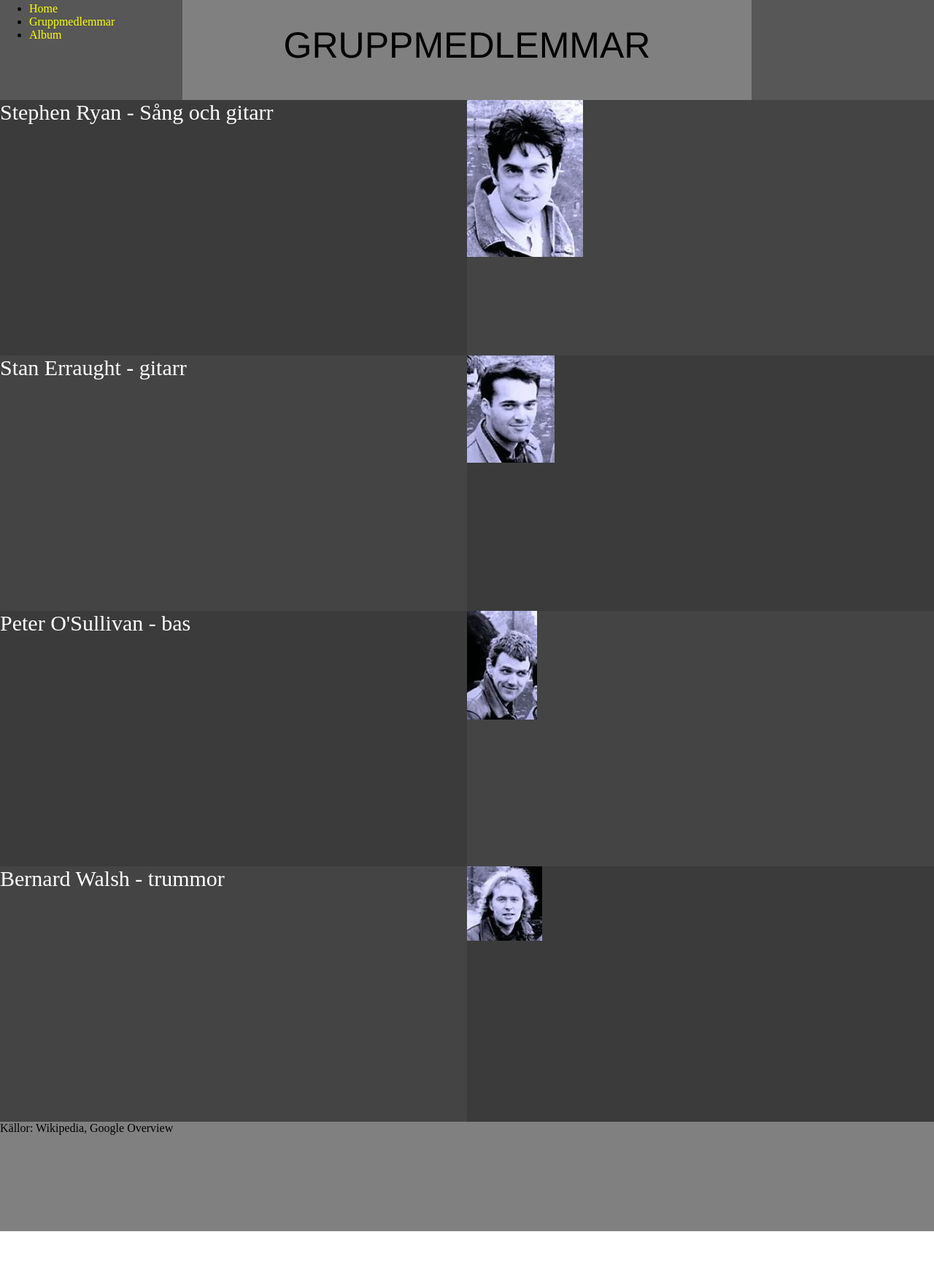
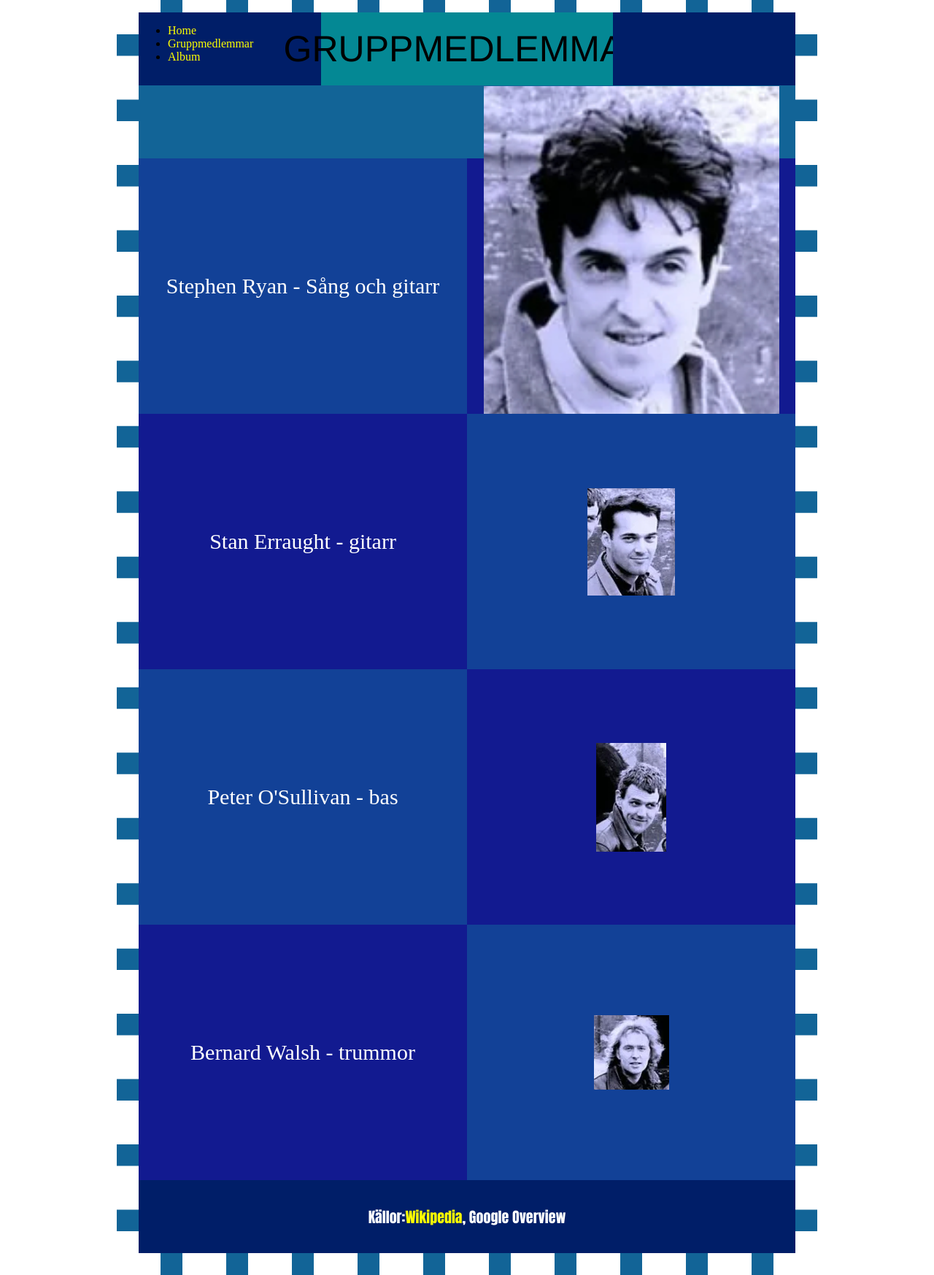
Before and after one commit to kebo09001/StarsOfHeaven, a plain HTML site: page gruppmedlemmar.html in a window 1280 px wide. Shown: the part 13-1760 px from the top of the page at 73% size. Before the commit the page ends 1700 px from the top, so only its background shows below. Drawn offline with Linux system fonts and the light colour scheme.

Commit message:
Version 3 - Förbättrad layout, bilder på albumsidan, finjusteringar

```diff
--- a/gruppmedlemmar.html
+++ b/gruppmedlemmar.html
@@ -6,7 +6,7 @@
         <link href="style.css" rel="stylesheet">
     </head>
     <body>
-        <div class="containerB">
+        <div class="containergruppmedlemmar background">
             <header class="navigation">
             <nav>
                 <ul>
@@ -22,21 +22,21 @@
                 </ul>
             </nav>
             </header>
-            <header class="titel centre">GRUPPMEDLEMMAR</header>
+            <header class="titel aligncentre">GRUPPMEDLEMMAR</header>
             <header class="filler"></header>
-            <main class="">Stephen Ryan - Sång och gitarr
+            <main class="Namn1 aligncentre">Stephen Ryan - Sång och gitarr
             </main>
-            <main class="information2">Stan Erraught - gitarr
+            <main class="Namn2 aligncentre">Stan Erraught - gitarr
             </main>
-            <main class="information3">Peter O'Sullivan - bas
+            <main class="Namn3 aligncentre">Peter O'Sullivan - bas
             </main>
-            <main class="information4">Bernard Walsh - trummor
+            <main class="Namn4 aligncentre">Bernard Walsh - trummor
             </main>
-            <article class="bildsektion"><img src="Medlem1.jpg"></article>
-            <article class="bildsektion2"><img src="Medlem2.jpg"></article>
-            <article class="bildsektion3"><img src="Medlem3.jpg"></article>
-            <article class="bildsektion4"><img src="Medlem4.png"></article>
-            <footer class="super">Källor: Wikipedia, Google Overview</footer>
+            <article class="bildsektion aligncentre"><img class="imageadjust" src="Medlem1.jpg"></article>
+            <article class="bildsektion2 aligncentre"><img src="Medlem2.jpg"></article>
+            <article class="bildsektion3 aligncentre"><img src="Medlem3.jpg"></article>
+            <article class="bildsektion4 aligncentre"><img src="Medlem4.png"></article>
+            <footer class="centre aligncentre">Källor: <a href="https://en.wikipedia.org/wiki/The_Stars_of_Heaven"> Wikipedia</a>, Google Overview</footer>
         </div>
     </body>
 </html>
--- a/style.css
+++ b/style.css
@@ -1,32 +1,44 @@
 html, body { height: 100%; margin: 0; padding: 0;}
 
-.containerA{
+.containerindex{
     display: grid;
+    border: 30px white dashed;
+    max-width: 900px;
+    margin: 0px auto;
     grid-template-columns: 250px 1fr 1fr 250px;
-    grid-template-rows: 150px 450px 150px;
+    grid-template-rows: 100px 100px 450px 100px;
     grid-template-areas:
     "header header header header"
+    "nav nav nav nav"
     "main main article article"
     "footer footer footer footer"
 }
-.containerB{
+.containergruppmedlemmar{
     display: grid;
+    border: 30px white dashed;
+    max-width: 900px;
+    margin: 0px auto;
     grid-template-columns: 250px 1fr 1fr 250px;
-    grid-template-rows: 150px 350px 350px 350px 350px 150px;
+    grid-template-rows: 100px 100px 350px 350px 350px 350px 100px;
     grid-template-areas:
     "header header header header"
+    "nav nav nav nav"
     "main main article article"
     "main main article article"
     "main main article article"
     "main main article article"
     "footer footer footer footer"
 }
-.containerC{
+.containeralbum{
     display: grid;
+    border: 30px white dashed;
+    max-width: 900px;
+    margin: 0px auto;
     grid-template-columns: 250px 1fr 1fr 250px;
-    grid-template-rows: 150px 650px 350px 150px;
+    grid-template-rows: 100px 100px 550px 1000px 100px;
     grid-template-areas:
     "header header header header"
+    "nav nav nav nav"
     "main main main main"
     "article article article article"
     "footer footer footer footer"
@@ -35,48 +47,71 @@ html, body { height: 100%; margin: 0; padding: 0;}
 .titel{
     font-size: 50px;
     font-family: 'Franklin Gothic Medium', 'Arial Narrow', Arial, sans-serif ;
-    background-color: gray;
+    background-color: rgb(4, 136, 148);
     grid-column: 2/4;
 }
 .filler{
-    background-color: #575757;
+    background-color: #001e68;
 }
 .navigation{
     grid-column: 1/2;
-    background-color: #575757;
+    background-color: #001e68;
 }
-.information2{
+.Namn1{
     grid-row: 3/4;
+    grid-column: 1/3;
 }
-.information3{
+.Namn2{
     grid-row: 4/5;
+    grid-column: 1/3;
 }
-.information4{
+.Namn3{
     grid-row: 5/6;
+    grid-column: 1/3;
+}
+.Namn4{
+    grid-row: 6/7;
+    grid-column: 1/3;
 }
 .bildsektion{
-    grid-row: 2/3;
+    grid-row: 3/4;
+    grid-column: 3/5
 }
 .bildsektion2{
     grid-column: 3/5;
-    grid-row: 3/4;
+    grid-row: 4/5;
 }
 .bildsektion3{
     grid-column: 3/5;
-    grid-row: 4/5;
+    grid-row: 5/6;
 }
 .bildsektion4{
     grid-column: 3/5;
-    grid-row: 5/6;
+    grid-row: 6/7;
 }
 .topplatar{
     background-color: #113733;
     font-size: 30px;
 }
-.centre{
+.studioalbum{
+    grid-column: 1/3;
+}
+.epskivor{
+    grid-column: 3/5;
+}
+.aligncentre{
     display: flex;
     justify-content: center;
     align-items: center;
+}
+.centre{
+    text-align: center;
+}
+.background{
+    background-color: #126497;
+}
+.imageadjust{
+    width: 90%;
 }
 a{
     color: yellow;
@@ -93,12 +128,22 @@ article{
     font-size: 30px;
 }
 main:nth-child(even), article:nth-child(odd){
-    background-color: #3b3b3b;
+    background-color: #124197;
 }
 main:nth-child(odd), article:nth-child(even){
-    background-color: #444444;
+    background-color: #121a90;
 }
 footer{
     grid-area: footer;
-    background-color: gray;
+    background-color: #001e68;
+    color: white;
+    font-size: 20px;
+    font-family: Impact, Haettenschweiler, 'Arial Narrow Bold', sans-serif;
 }
+.albumimage{
+    width: 30%;
+    height: auto;
+}
+.groupimage{
+    text-align: center;
+}
```
Also changed, not shown: album.html (+25 -20 lines), index.html (+9 -7 lines), Album/ClothesOfPride.jpg (added), Album/Holyhead.jpg (added), Album/SacredHeartHotel.jpg (added), Album/SpeakSlowly.jpg (added), Album/UnfinishedDreaming.jpg (added).
